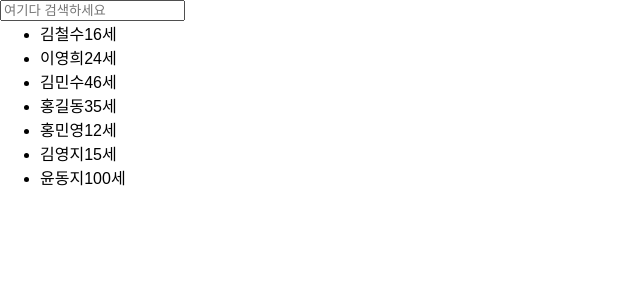
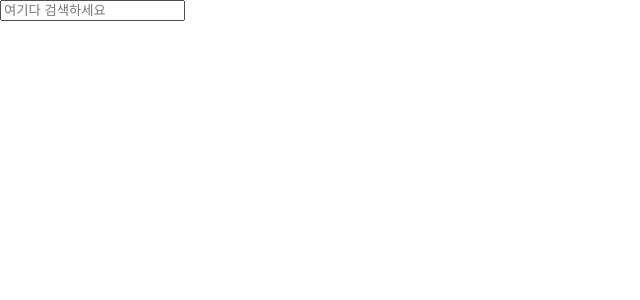
Before and after one commit to dkwooje/ReactHook, a React (Create React App) app in the folder blog/: page / in a window 1280 px wide. Shown: the top 300 px of the page, without its empty margins (0-640 px from the left). Built offline with nearby package versions, Linux system fonts and the light colour scheme; the HTML template or start-up script is replaced by a standard one.

Commit message:
Debounce 적용전 2

```diff
--- a/blog/src/App.jsx
+++ b/blog/src/App.jsx
@@ -1,6 +1,10 @@
+import { useEffect, useState } from "react";
 
-function App() {
-
+function fetchDataFromServer(value){
+  if(!value){
+    return [];
+  }
+  console.log("서버로부터 데이터를 가져오는 중....")
   const users = [
     {name: "김철수", age: "16"},
     {name: "이영희", age: "24"},
@@ -10,13 +14,28 @@ function App() {
     {name: "김영지", age: "15"},
     {name: "윤동지", age: "100"},
   ]
+  return users.filter((user)=> user.name.startsWith(value));
+}
+
+function App() {
+
+  const [input,setInput] = useState("");
+  const [result,setResult] = useState([]);
+
+  useEffect(()=>{
+    const users = fetchDataFromServer(input);
+    setResult(users);
+  },[input])
 
   return (
      <div className="container">
       <div className="search-container">
-        <input placeholder="여기다 검색하세요" />
+        <input
+        placeholder="여기다 검색하세요"
+        value={input}
+        onChange={(event) => setInput(event.target.value)}/>
         <ul>
-          {users.map((user)=>(
+          {result.map((user)=>(
              <li key={user.name}>
             <span>{user.name}</span>
             <span>{user.age}세</span>
```
